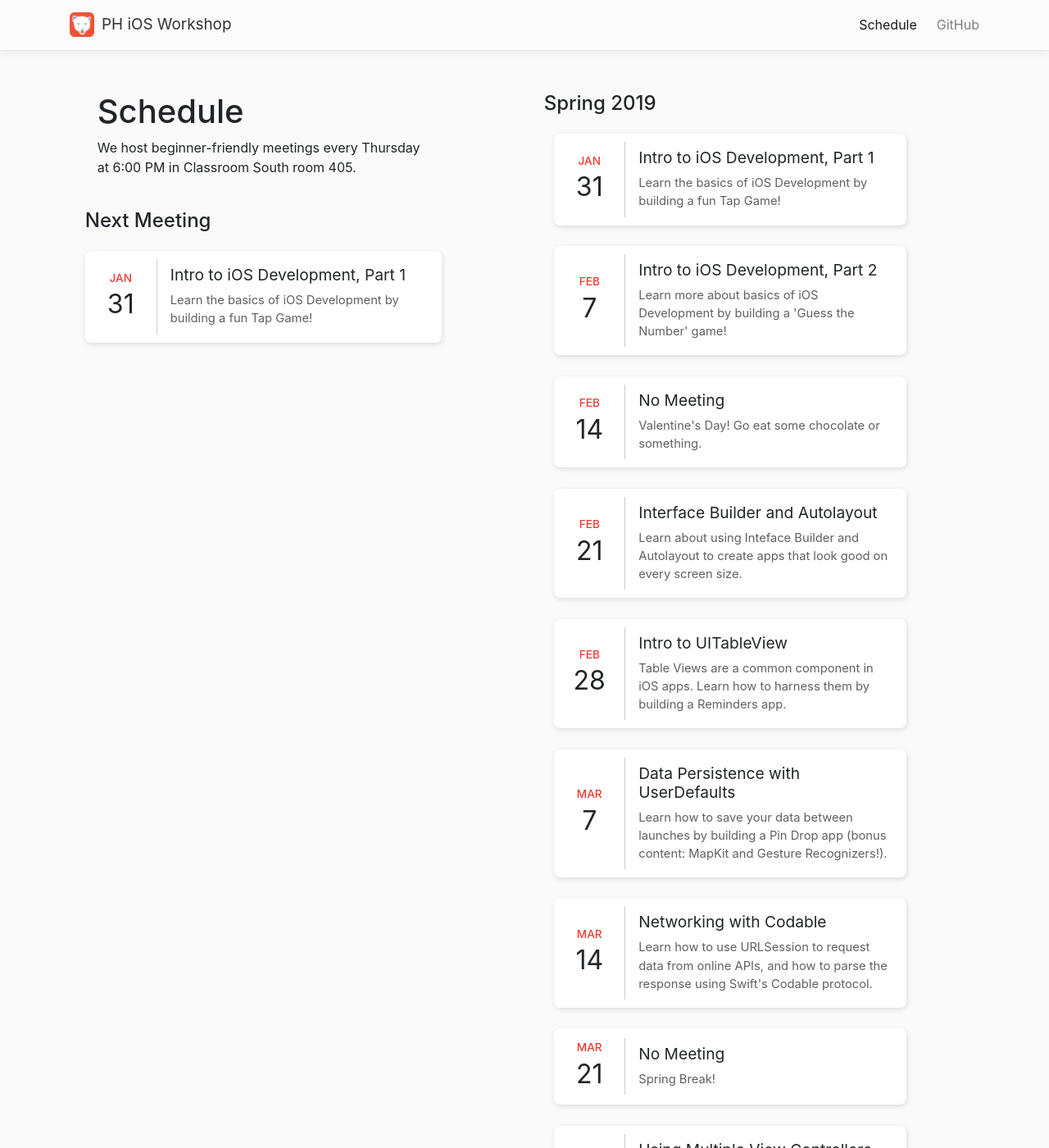
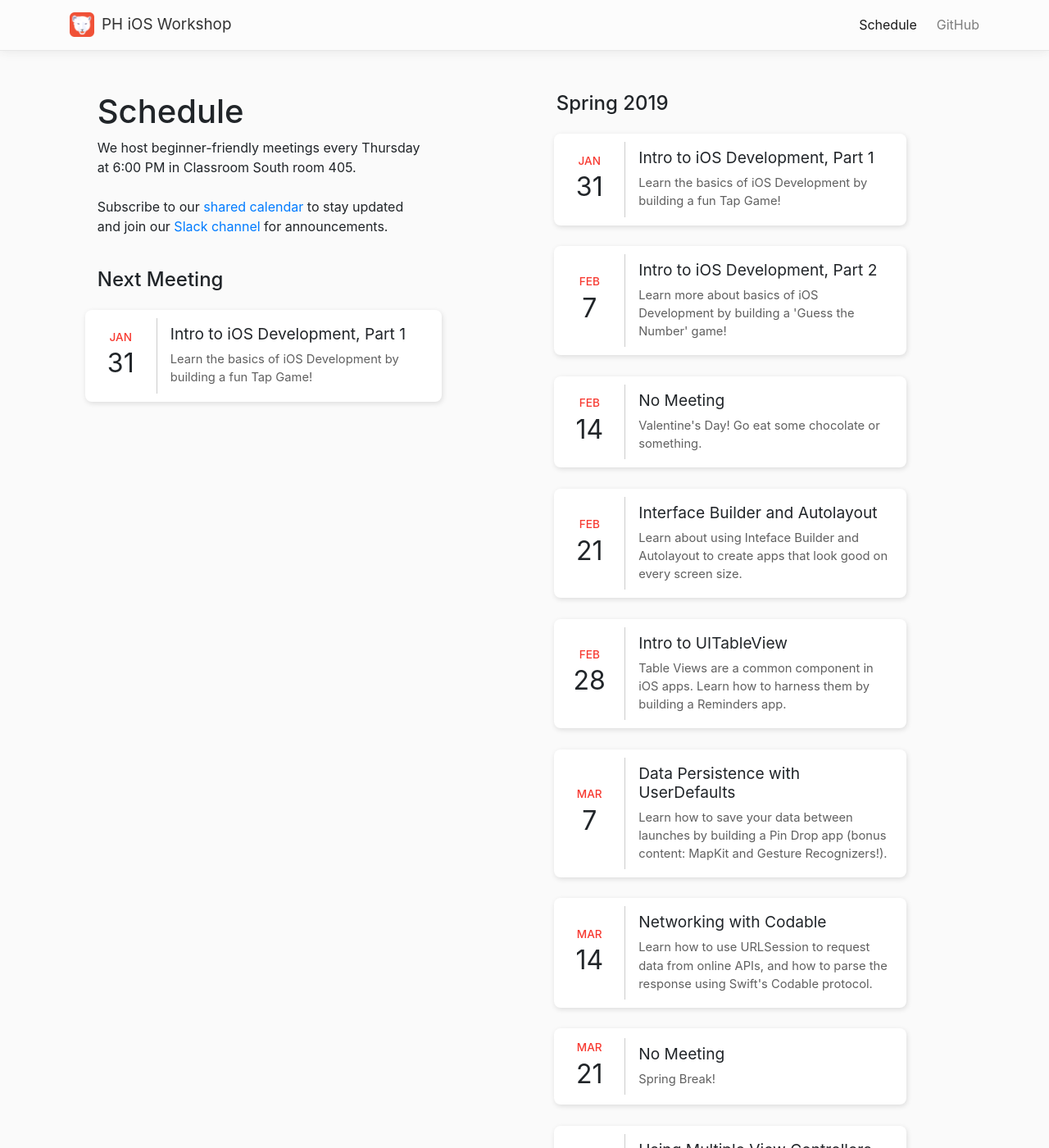
Before and after one commit to iosgsu/iosgsu.github.io, a Jekyll site: the page built from schedule.md, in a window 1280 px wide and 1400 px high. Shown: the whole window at 82% size. Built offline with Jekyll 4.4.1, drawn with Linux system fonts in a browser that asks for light colours; nearby versions of some CDN libraries; comment, search, counter and statistics services are not loaded.

Commit message:
add iCloud calendar and fix schedule layout issues

```diff
--- a/_config.yml
+++ b/_config.yml
@@ -22,6 +22,8 @@ slack_url: https://pantherhackers.slack.com/app_redirect?channel=C2H5E8K5Y
 github: iosgsu
 copyright-years: 2018-2019
 
+calendar-url: webcal://p28-calendars.icloud.com/published/2/AAAAAAAAAAAAAAAAAAAAAHcYAoX9LDHac4OSYanfMGMJQWadG43VthQUrjuQk0YsBrDu1QtUGXWsl94Z6TVPZZ0Ctks8caRxVXwE4affm-U
+
 event:
   day: Thursday
   time: 6:00 PM
--- a/_layouts/schedule.html
+++ b/_layouts/schedule.html
@@ -61,11 +61,11 @@ layout: master
             <div style="margin: 0 auto; margin-bottom: 15px;">
                 <h1 class="row post-header heading">Schedule</h1>
                 <p class="no-mar">We host beginner-friendly meetings every {{ site.event.day }} at {{ site.event.time }} in {{ site.event.room }}.</p><br>
-                <!-- <p class="no-mar">Subscribe to our <a href="webcal://p48-calendars.icloud.com/published/2/M5Pgm5bwbvW5nPVP611TT8PD5UoYrSv1BdKDu5rFhfs_LqHjQYZeEM0yBocWuFUn46fDcJVFz82bbD2Z6tJGn3ray9CQ4mkg5uaQvY9lCgk">shared calendar</a> to stay updated, and join our <a href="{{ site.facebook_url }}" onclick="openFacebook()" target="_blank">Facebook group</a> for announcements.</p><br> -->
+                <p class="no-mar">Subscribe to our <a href="{{ site.calendar-url }}">shared calendar</a> to stay updated and join our <a href="{{ site.slack_url }}"" target="_blank">Slack channel</a> for announcements.</p><br>
             </div>
 
             <div style="max-width: 425px; margin: 0 auto; margin-bottom: 10px;">
-                <h1 class="row heading" style="font-size: 1.5em; ">Next Meeting</h1>
+                <h1 class="heading" style="font-size: 1.5em; ">Next Meeting</h1>
             </div>
 
             <ul class="calender">
@@ -92,7 +92,7 @@ layout: master
             {% capture current-year %}{{'now' | date: '%y'}}{% endcapture %}
 
             <div style="max-width: 425px; margin: 0 auto; margin-bottom: 10px;">
-                <h1 class="row heading" style="font-size: 1.5em; ">{{ site.data.schedules.current-schedule.semester }}</h1>
+                <h1 class="heading" style="font-size: 1.5em; ">{{ site.data.schedules.current-schedule.semester }}</h1>
             </div>
 
             <ul class="calender" id="current-schedule" style="max-width: 400px; margin: 0 auto;">
--- a/css/style-3.css
+++ b/css/style-3.css
@@ -59,7 +59,7 @@ ul.calender li {
 } */
 
 .post-header {
-    margin-left: auto;
+    margin-left: 0;
     margin-right: auto;
 }
 
```
